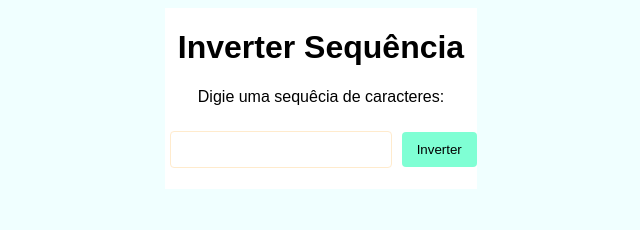
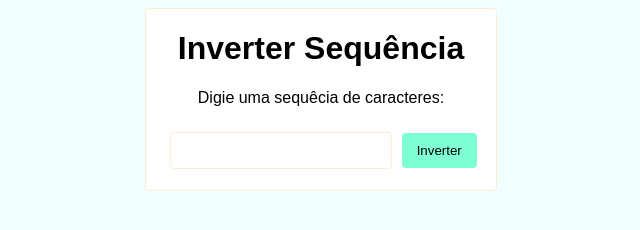
Before and after one commit to cdmsilva/inverterSequencias, a plain HTML site: page index.html in a window 1280 px wide. Shown: the whole page, without its empty margins (319-959 px from the left). Drawn offline with Linux system fonts and the light colour scheme.

Commit message:
Add files via upload

```diff
--- a/style.css
+++ b/style.css
@@ -7,14 +7,14 @@ body{
 }
 .container{
     background-color: white;
+    border: 1px solid blanchedalmond;
+    border-radius: 4px;
+    text-align: center;
+    width: 350px;
 }
-div>h1{
-    text-align: center;
-}
-div>p{
-    text-align: center;
-}
+
 button {
+    display: inline-block;
     padding: 10px 15px;
     background-color: aquamarine;
     border: none;
@@ -22,6 +22,7 @@ button {
     border-radius: 4px;
     cursor: pointer;
     margin-top: 10px;
+    align-items: center;
 }
 button:hover {
     background-color: blanchedalmond;
```
